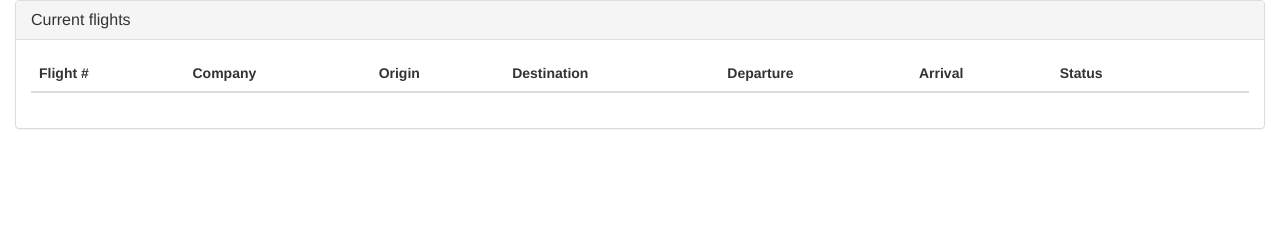
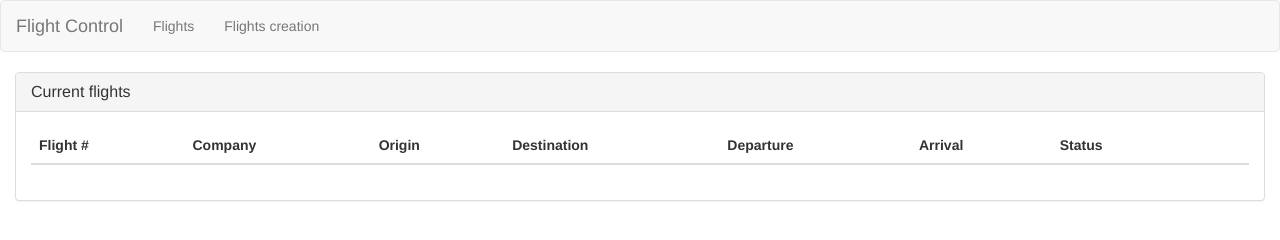
Before and after one commit to djoca/flight-control-web, a website: page app/index.html in a window 1280 px wide. Drawn offline with nearby package versions, Linux system fonts and the light colour scheme; some packages are replaced by stand-ins of ours.

Commit message:
Menu bar

```diff
--- a/app/index.html
+++ b/app/index.html
@@ -7,6 +7,19 @@
   <link href="css/bootstrap.min.css" rel="stylesheet">
 </head>
 <body>
+
+  <nav class="navbar navbar-default">
+    <div class="container-fluid">
+      <div class="navbar-header navbar-brand">Flight Control</div>
+      <div>
+        <ul class="nav navbar-nav">
+          <li><a href="#!/flights">Flights</a></li>
+          <li><a href="#!/admin">Flights creation</a></li>
+        </ul>
+      </div>
+    </div>
+  </nav>
+
   <div class="container-fluid">
     <div ng-view></div>
   </div>
```
